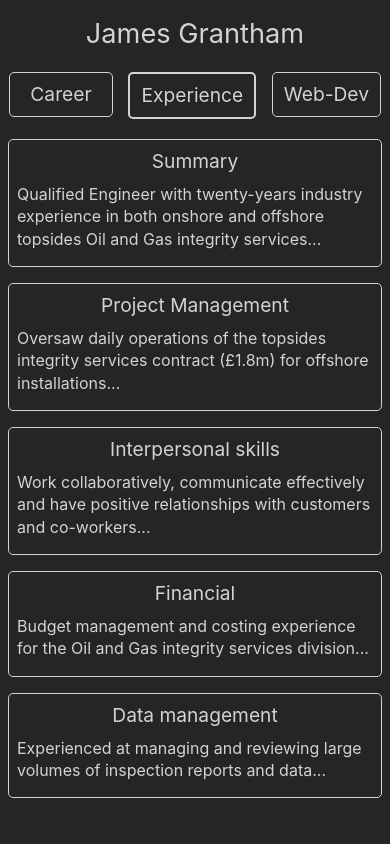
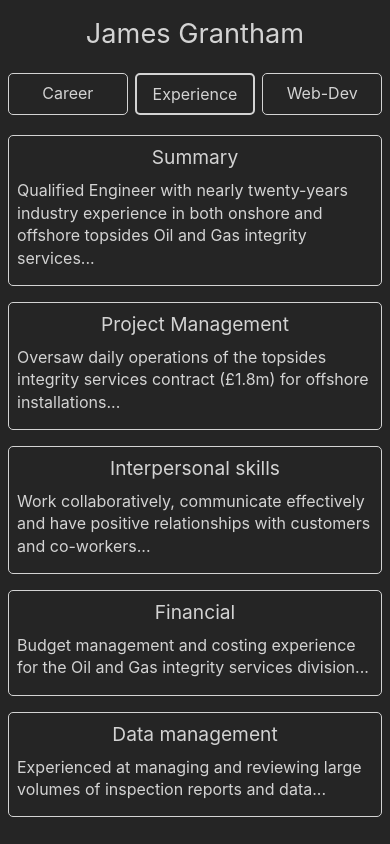
Before and after one commit to jrgrantham/james-grantham, a React (Create React App) app: page /professional in a window 390 px wide. Built offline with nearby package versions, Linux system fonts and the light colour scheme.

Commit message:
Modified responsive styling on professional buttons

```diff
--- a/src/data/experience.js
+++ b/src/data/experience.js
@@ -1,9 +1,10 @@
 export const experience = [
   {
     title: 'Summary',
-    introduction: 'Qualified Engineer with twenty-years industry experience in both onshore and offshore topsides Oil and Gas integrity services.',
+    introduction: 'Qualified Engineer with nearly twenty-years industry experience in both onshore and offshore topsides Oil and Gas integrity services.',
     contents: [
       'Competent at guiding and leading others, managing work loads, handling objections and conflict resolution, an effective communicator with the ability to adapt and thrive in many work environments.',
+
       'Generally office based but not afraid to get hands dirty on site. Worked on projects in a variety of different process stages, from oil rigs, oil tankers, onshore gas terminals and bulk storage tanks.'
     ],
     display: false
--- a/src/index.css
+++ b/src/index.css
@@ -92,6 +92,11 @@ video {
 html {
   height: 100%;
   background-color: #252525;
+  box-sizing: border-box;
+}
+
+*, *:before, *:after {
+  box-sizing: inherit;
 }
 
 /* HTML5 display-role reset for older browsers */
--- a/src/views/Professional.jsx
+++ b/src/views/Professional.jsx
@@ -44,16 +44,15 @@ export default function Professional() {
 
       <ButtonContainer>
         {categoryButtons.map((title, index) => (
-          <div
+          <StyledButton
+            className={selected === title ? "selected" : null}
             key={index}
             onClick={() => {
               setCategory(title, index);
             }}
           >
-            <h5 className={selected===title ? "selected" : null}>
             {title}
-            </h5>
-          </div>
+          </StyledButton>
         ))}
       </ButtonContainer>
 
@@ -70,11 +69,11 @@ export default function Professional() {
             {article.display ? "" : ".."}
           </p>
           {article.display ? (
-            <div>
+            <>
               {article.contents.map((content, index) => (
                 <p key={index}>{content}</p>
               ))}
-            </div>
+            </>
           ) : (
             ""
           )}
@@ -87,39 +86,44 @@ export default function Professional() {
 const StyledProfessional = styled.div`
   margin-bottom: 50px
   color: lightgrey
-
   h3 {
     color: lightgrey
     margin: 15px;
   }
 `;
 const ButtonContainer = styled.div`
+  margin: 1rem 0.5rem
   display: flex
   flex-direction: column;
-
-  @media (min-width: 370px) {
-    flex-direction: row;
-    justify-content: space-evenly
-  }
+  // border: 0.5px solid lightgrey
+  // border-radius: 5px
 
   .selected {
     border: 2px solid lightgrey
   }
 
-  h5 {
-    margin: 0.25rem 0.4rem
-    padding: .5rem .7rem
+  @media (min-width: 370px) {
+    flex-direction: row;
+    justify-content: space-between
+  }
+
+  @media (min-width: 550px) {
+    margin: 1rem 1rem
+    justify-content: space-evenly
+
+  }
+`;
+
+const StyledButton = styled.div`
+  margin: 0.25rem 0
+  padding: .5rem 0
   border: 0.5px solid lightgrey
   border-radius: 5px
   cursor: pointer
 
   @media (min-width: 370px) {
-      min-width: 80px
-    }
-
-    @media (min-width: 550px) {
-      width: 120px
-    }
+    width: 32%
+    max-width: 150px
   }
 `;
 
```
Lines whose indentation alone changed are shown as unchanged.
